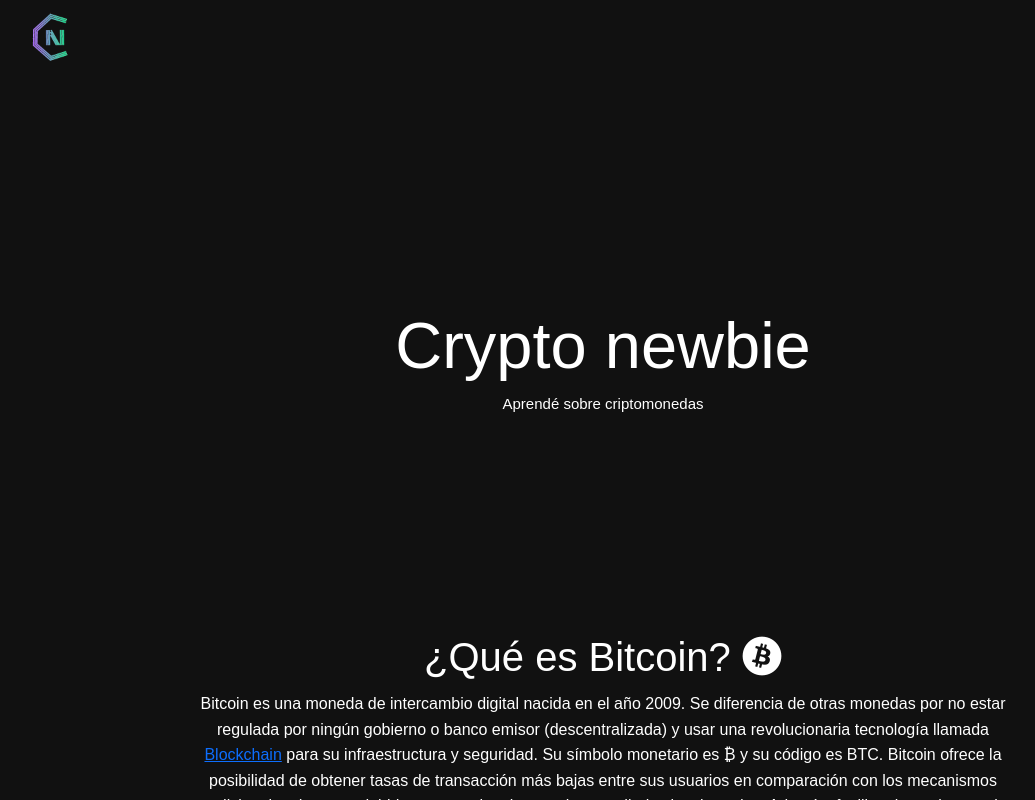
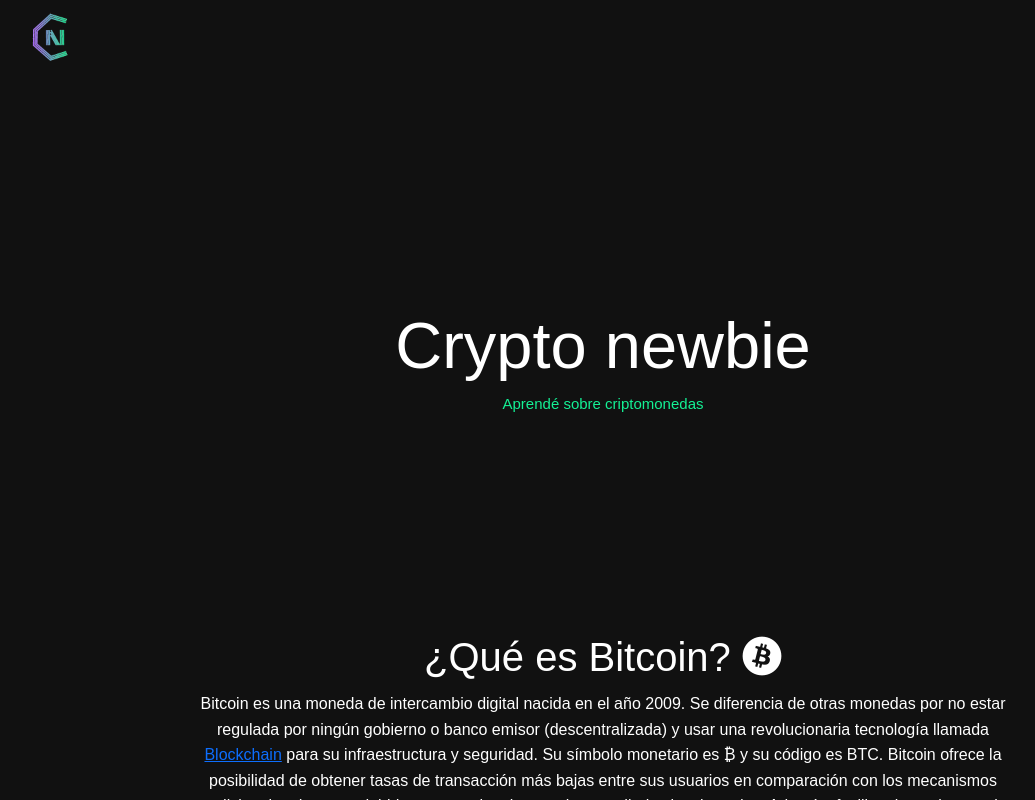
Before and after one commit to cabralfernando/cryptonewbie, a plain HTML site: page index.html in a window 1280 px wide. In both pictures the pointer is over the element "Aprendé sobre criptomonedas". Shown: the top 800 px of the page, without its empty margins (37-1072 px from the left). Drawn offline with nearby package versions, Linux system fonts and the light colour scheme; a script that the page names is missing.

Commit message:
Add files via upload

```diff
--- a/styles.css
+++ b/styles.css
@@ -36,14 +36,18 @@
 	font-size: 65px;
     margin: 10px
 }
-.info h1:hover{
+.info h2:hover{
     transition: color .8s ease-out;
-    color: #f06495;
+    color: rgb(20, 241, 149);
 }
 
 .info h2{
 	text-align: center;
 	font-size: 15px;
+}
+.info h1:hover{
+    transition: color .8s ease-out;
+    color: rgb(171, 102, 255);
 }
 
 
```
